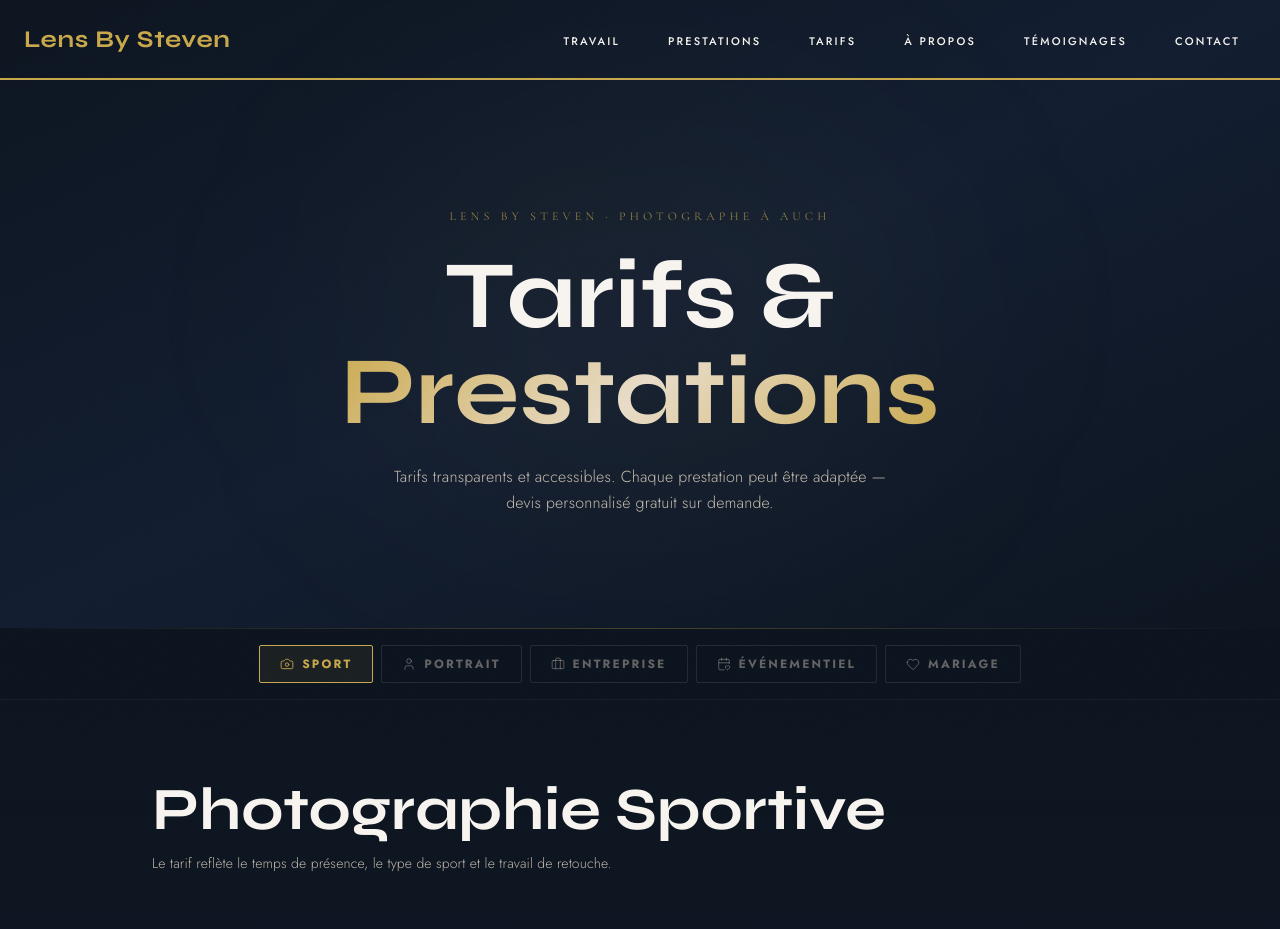
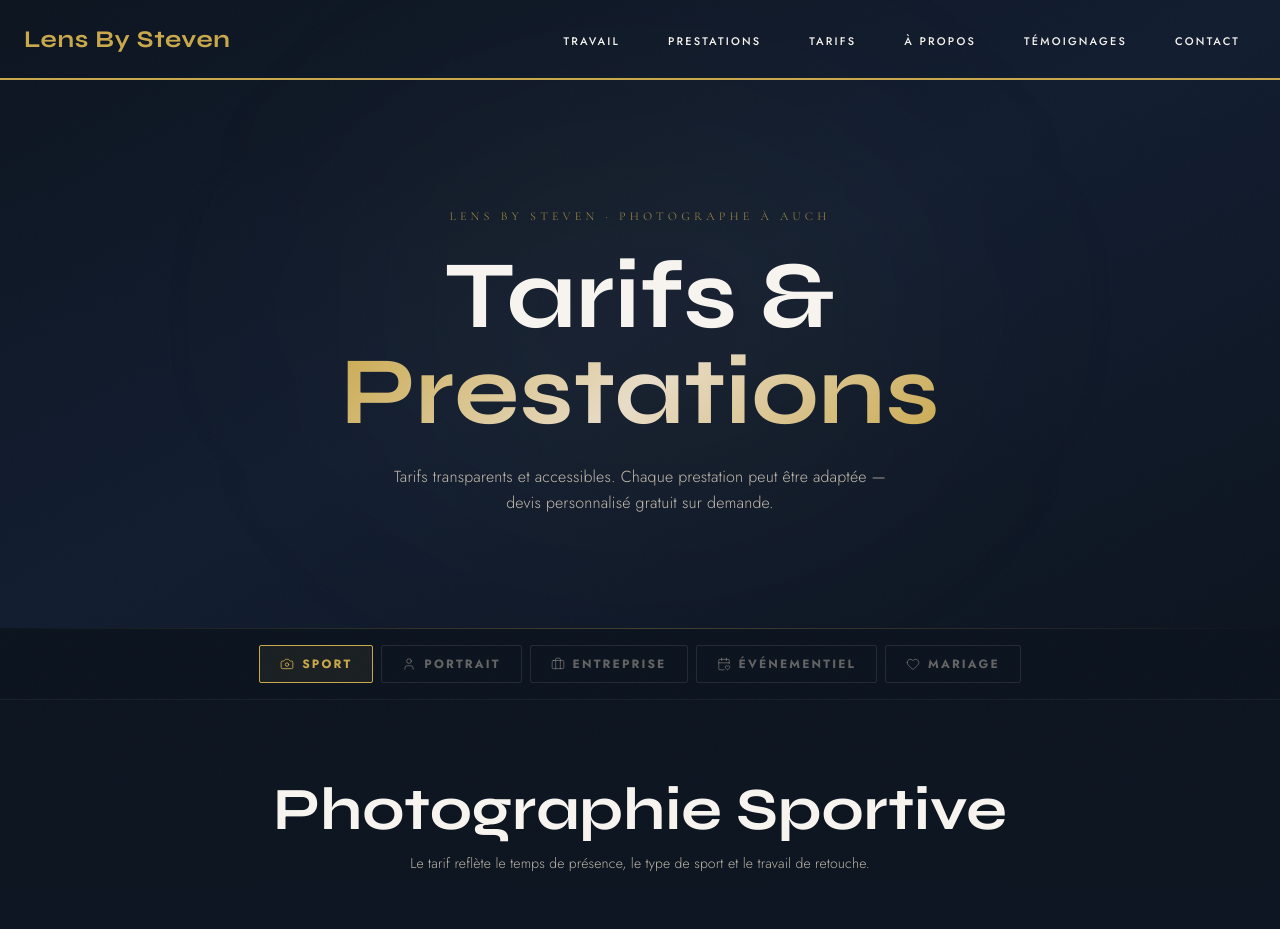
Before and after one commit to damienmapt-hue/lens-by-steven, a Next.js app: page /tarifs in a window 1280 px wide. Shown: the top 929 px of the page. Built offline with nearby package versions, Linux system fonts and the light colour scheme.

Commit message:
fix: center section titles on tarifs page, scroll to top on tarifs links

```diff
--- a/src/app/tarifs/page.tsx
+++ b/src/app/tarifs/page.tsx
@@ -96,9 +96,9 @@ function PricingCard({
 
 function SectionTitle({ children, sub }: { children: React.ReactNode; sub?: string }) {
     return (
-        <div className="mb-14">
+        <div className="mb-14 text-center">
             <h2 className="font-display font-bold text-5xl md:text-6xl text-white leading-tight mb-3">{children}</h2>
-            {sub && <p className="text-cream/80 font-light text-sm max-w-xl leading-relaxed">{sub}</p>}
+            {sub && <p className="text-cream/80 font-light text-sm max-w-xl mx-auto leading-relaxed">{sub}</p>}
         </div>
     );
 }
--- a/src/components/TarifsPreview.tsx
+++ b/src/components/TarifsPreview.tsx
@@ -81,6 +81,7 @@ export default function TarifsPreview() {
                         >
                             <Link
                                 href="/tarifs"
+                                scroll={true}
                                 className="relative bg-gradient-to-br from-white/[0.04] to-dark border border-white/[0.08] hover:border-gold/25 rounded-[2px] p-6 group transition-all duration-400 hover:-translate-y-0.5 flex flex-col cursor-pointer"
                             >
                                 <div className="absolute left-0 top-0 w-[2px] h-0 bg-gold group-hover:h-full transition-all duration-700 ease-out" />
@@ -134,6 +135,7 @@ export default function TarifsPreview() {
                 <div className="text-center">
                     <Link
                         href="/tarifs"
+                        scroll={true}
                         className="inline-flex items-center gap-3 border border-gold text-gold hover:bg-gold hover:text-dark transition-all duration-300 px-10 py-4 uppercase tracking-[0.2em] text-xs font-bold"
                     >
                         Voir tous les tarifs
```
